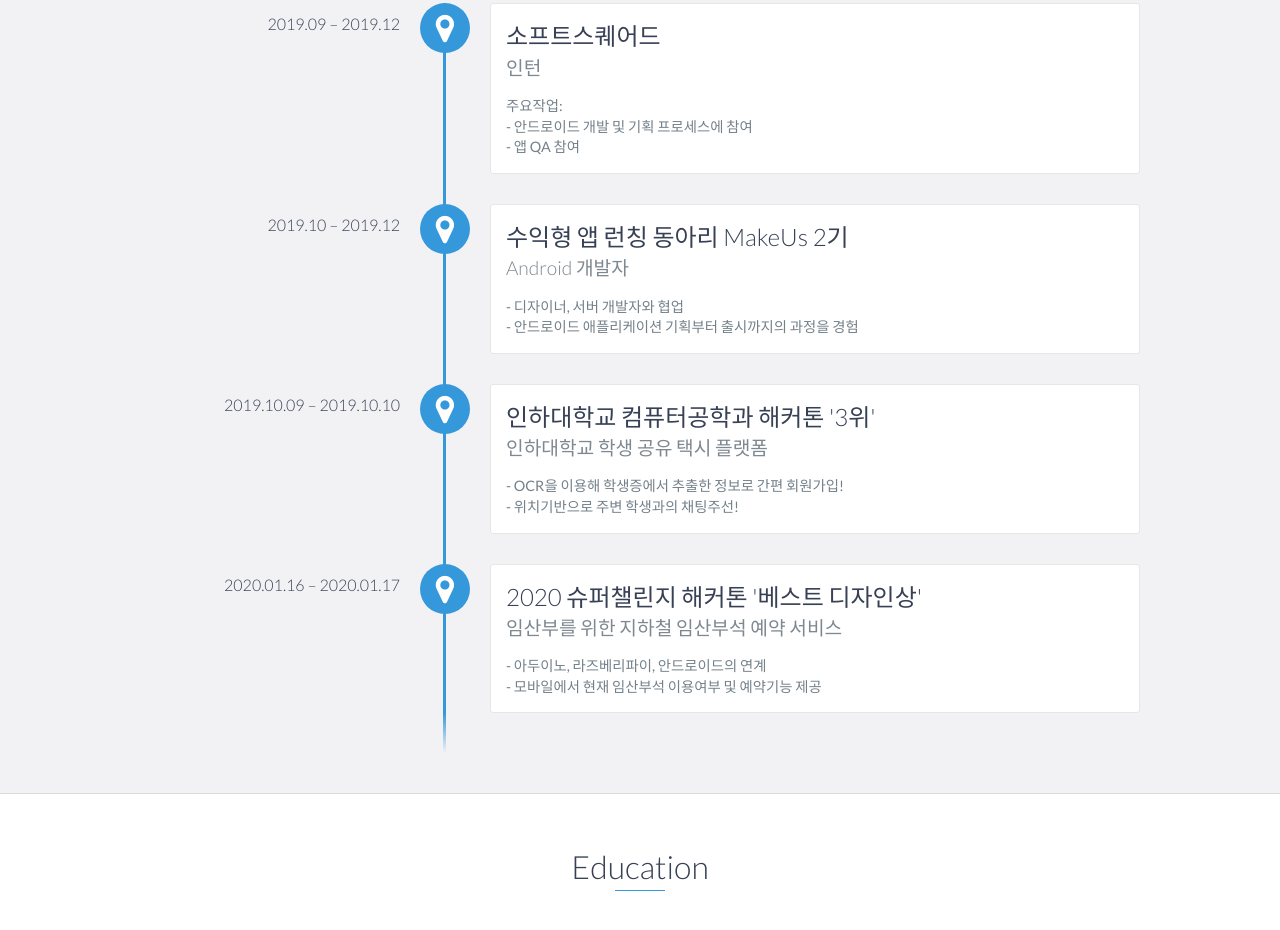
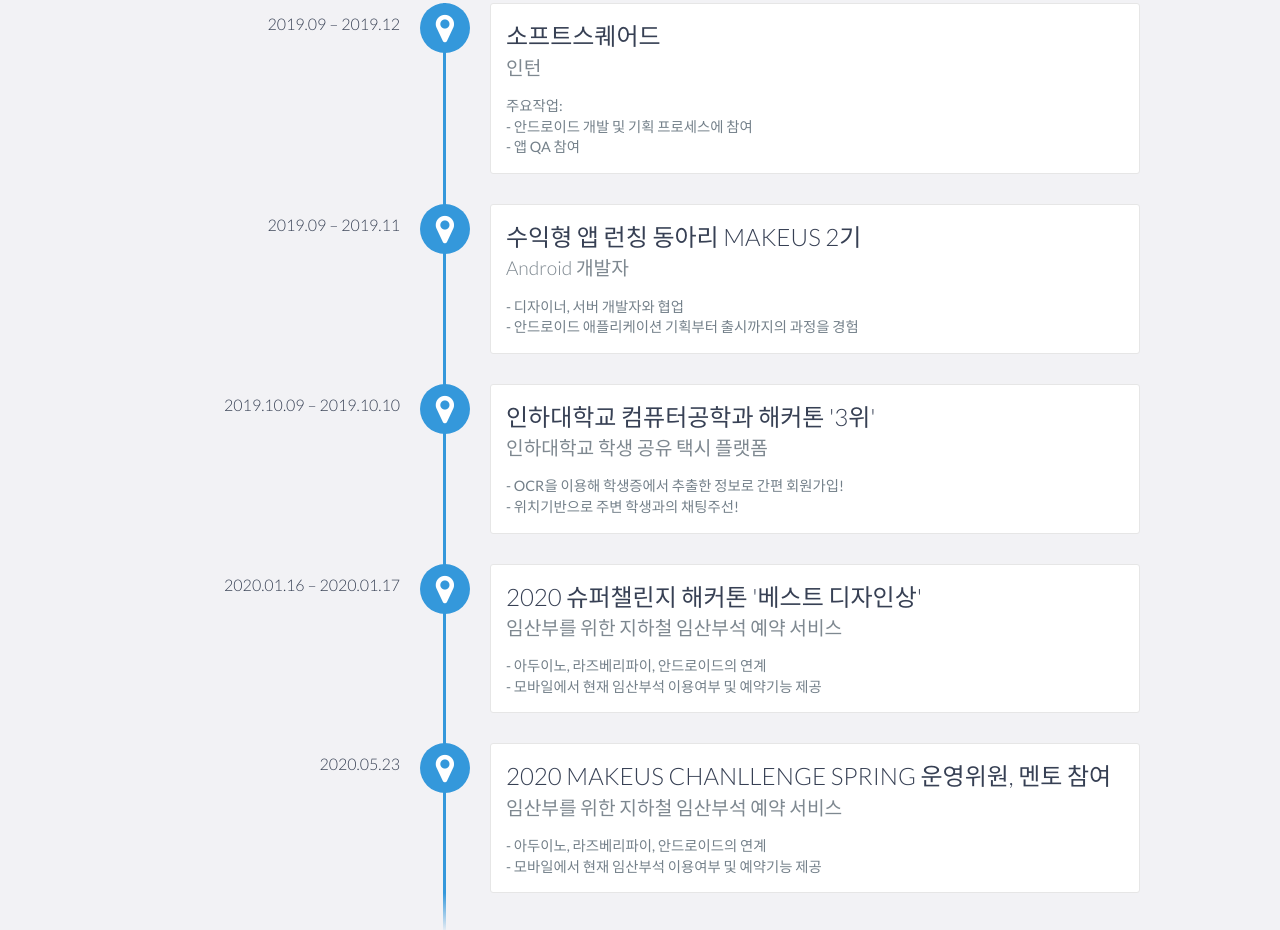
Before and after one commit to Arkinee/Arkinee.github.io, a website: page index.html in a window 1280 px wide. Shown: the part 1179-2109 px from the top of the page. Drawn offline with nearby package versions, Linux system fonts and the light colour scheme.

Commit message:
experience fixed

```diff
--- a/index.html
+++ b/index.html
@@ -93,8 +93,8 @@
                 </p>
             </div>
 
-            <div data-date="2019.10 – 2019.12">
-                <h3>수익형 앱 런칭 동아리 MakeUs 2기</h3>
+            <div data-date="2019.09 – 2019.11">
+                <h3>수익형 앱 런칭 동아리 MAKEUS 2기</h3>
                 <h4>Android 개발자</h4>
                 <p>
                     - 디자이너, 서버 개발자와 협업<br>
@@ -119,6 +119,16 @@
                     - 모바일에서 현재 임산부석 이용여부 및 예약기능 제공
                 </p>
             </div>
+
+            <div data-date="2020.05.23">
+                <h3>2020 MAKEUS CHANLLENGE SPRING 운영위원, 멘토 참여</h3>
+                <h4>임산부를 위한 지하철 임산부석 예약 서비스</h4>
+                <p>
+                    - 아두이노, 라즈베리파이, 안드로이드의 연계<br>
+                    - 모바일에서 현재 임산부석 이용여부 및 예약기능 제공
+                </p>
+            </div>
+
         </div>
     </div>
     <!-- End #experience -->
```
